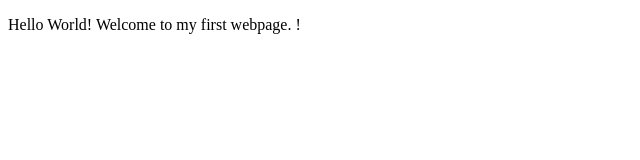
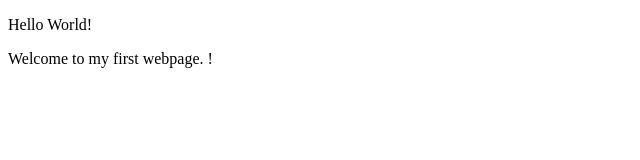
Before and after one commit to Joshua-Warui/my-first-webpage, a plain HTML site: page my-first-webpage.html in a window 1280 px wide. Shown: the whole page, without its empty margins (0-640 px from the left). Drawn offline with Linux system fonts and the light colour scheme.

Commit message:
add paragraph block elements to the page

```diff
--- a/my-first-webpage.html
+++ b/my-first-webpage.html
@@ -4,7 +4,7 @@
     <title>My first webpage !</title>
   </head>
   <body>
-    <p>Hello World!
-      Welcome to my first webpage. !</p>
+    <p>Hello World!</p>
+    <p>Welcome to my first webpage. !</p>
   </body>
 </html>
```
